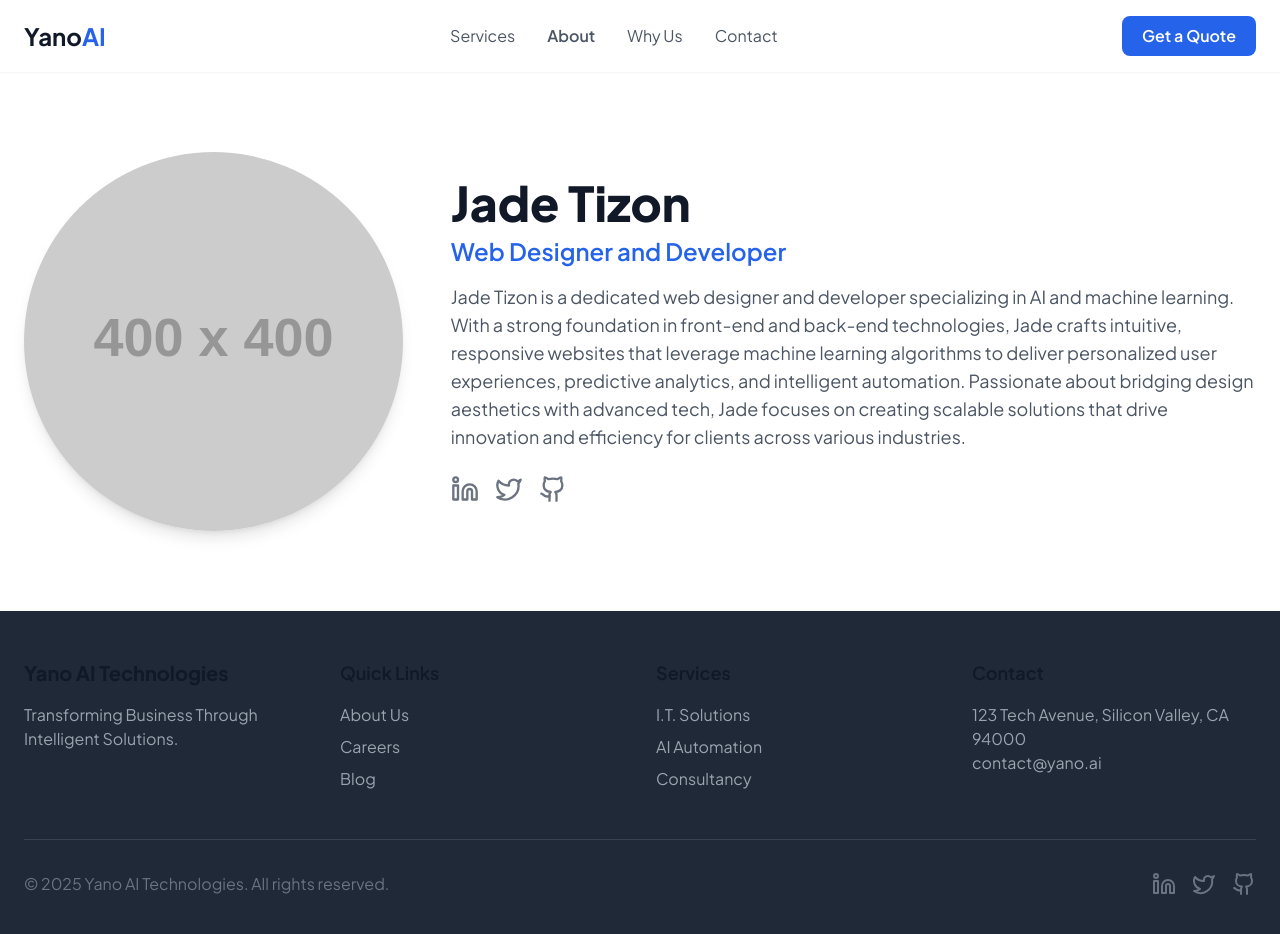
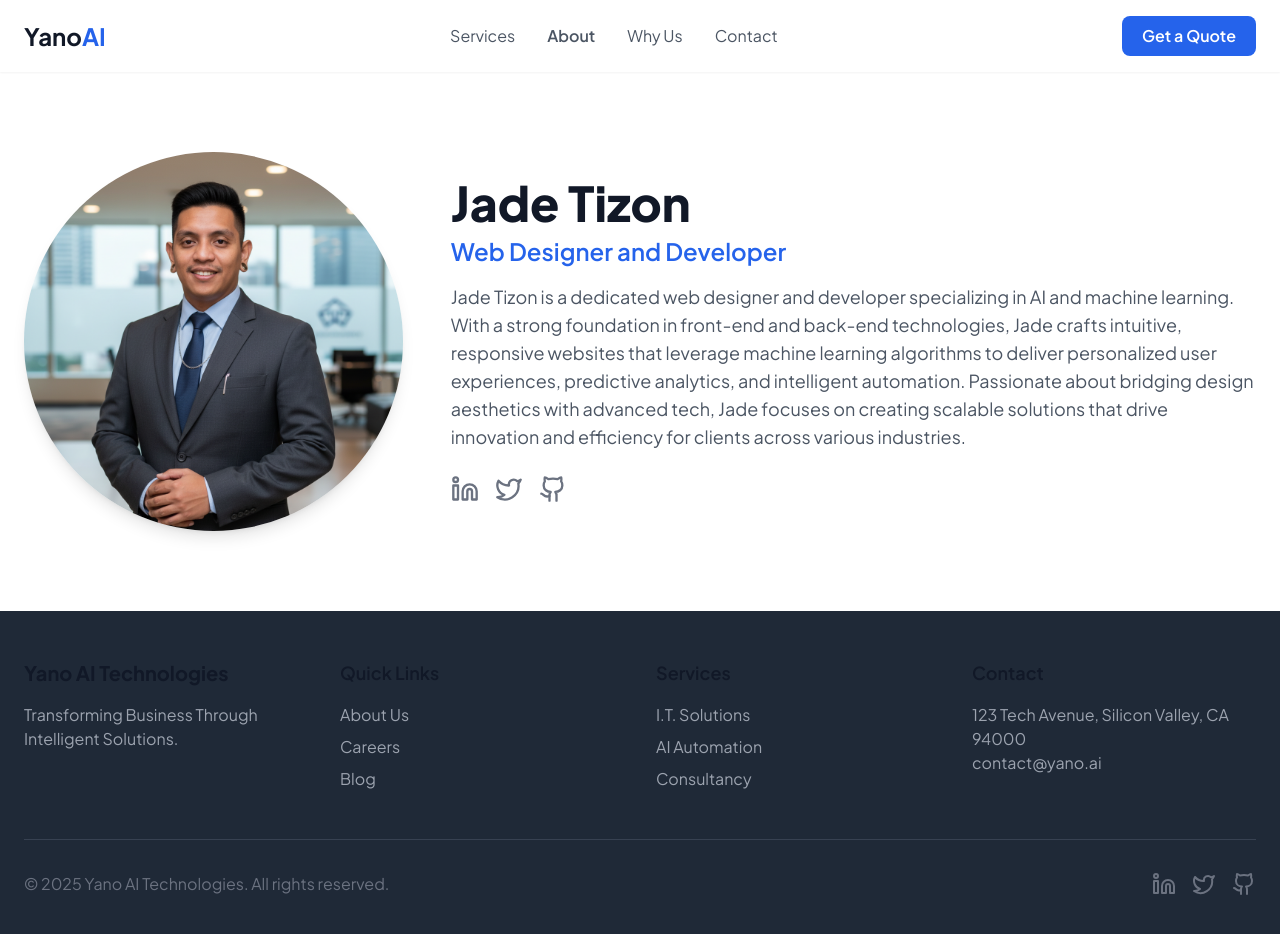
Before and after one commit to Yano-ai/yano-ai.github.io, a Next.js app: page /about/banong in a window 1280 px wide. Shown: the top 934 px of the page. Built offline with nearby package versions, Linux system fonts and the light colour scheme.

Commit message:
bugfix (#16)
Co-authored-by: Jlpips <jglifonea@sb2024.live>

```diff
--- a/app/about/banong/page.tsx
+++ b/app/about/banong/page.tsx
@@ -102,7 +102,7 @@ const BanongProfilePage = () => {
     name: 'Jade Tizon',
     title: 'Web Designer and Developer',
     bio: `Jade Tizon is a dedicated web designer and developer specializing in AI and machine learning. With a strong foundation in front-end and back-end technologies, Jade crafts intuitive, responsive websites that leverage machine learning algorithms to deliver personalized user experiences, predictive analytics, and intelligent automation. Passionate about bridging design aesthetics with advanced tech, Jade focuses on creating scalable solutions that drive innovation and efficiency for clients across various industries.`,
-    image: 'https://via.placeholder.com/400', // Placeholder image
+    image: '/image-aiko/jade-tizon.png',
     social: { linkedin: '#', twitter: '#', github: '#' }
   };
 
--- a/app/about/borgy-cabana/page.tsx
+++ b/app/about/borgy-cabana/page.tsx
@@ -102,7 +102,7 @@ const BorgyCabanaProfilePage = () => {
     name: 'Borgy Cabana',
     title: 'Seasoned Professional',
     bio: 'Borgy Cabana is a seasoned professional at 41 years old, known for his polished demeanor and sharp business acumen. With a commanding presence in a tailored grey suit and striped tie, he navigates high-energy environments like upscale lounges with ease. Borgy brings years of experience in strategic networking and client engagement, blending sophistication with a commitment to building lasting professional relationships.',
-    image: '/images/borgy-cabana.png', // Placeholder, will be updated
+    image: 'https://placeholder.pics/svg/400x400/E0E7FF/000000/Borgy%20Cabana',
     social: { linkedin: '#', twitter: '#', github: '#' }
   };
 
--- a/app/about/page.tsx
+++ b/app/about/page.tsx
@@ -132,7 +132,7 @@ const WhoWeArePage = () => {
       name: 'Borgy Cabana',
       title: 'Seasoned Professional',
       bio: 'Borgy Cabana is a seasoned professional at 41 years old...',
-      image: '/images/borgy-cabana.png',
+      image: 'https://placeholder.pics/svg/300x300/E0E7FF/000000/Borgy%20Cabana',
       social: {}
     },
     {
--- a/app/about/willart-yao/page.tsx
+++ b/app/about/willart-yao/page.tsx
@@ -103,8 +103,8 @@ const WillartYaoProfilePage = () => {
     title: 'AI-Powered Web Developer',
     bio: `Willart Yao is a passionate and driven AI Web Developer dedicated to building intelligent and user-friendly web applications. With a strong foundation in modern web technologies, he specializes in integrating cutting-edge artificial intelligence to create seamless and responsive user experiences.
     His expertise lies in machine learning and natural language processing, allowing him to develop applications that are not only functional but also smart and intuitive. Willart is a natural problem-solver, consistently seeking innovative solutions to complex challenges. His commitment to continuous learning and staying at the forefront of AI and web development makes him a valuable asset to any forward-thinking team.`,
-    image: '/image-aiko/willart yao.jpg', // Placeholder image
-    social: { linkedin: '#', twitter: '#', github: 'https://github.com/willartyao' } // Assuming GitHub link is provided
+    image: '/image-aiko/willart yao.jpg',
+    social: { linkedin: '#', twitter: '#', github: 'https://github.com/willartyao' }
   };
 
   return (
```
Also changed, not shown: 1 other file (tests, documents, lock files or other folders).
